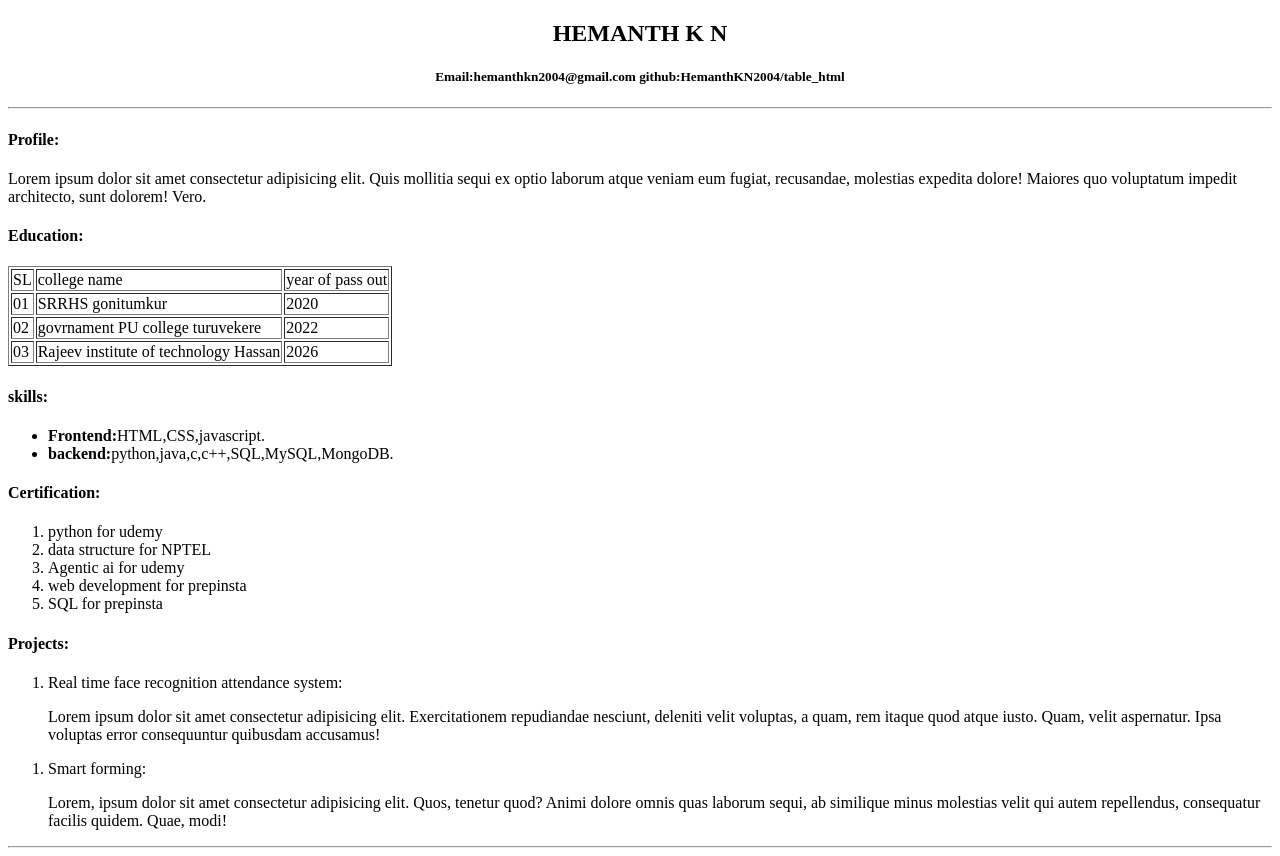
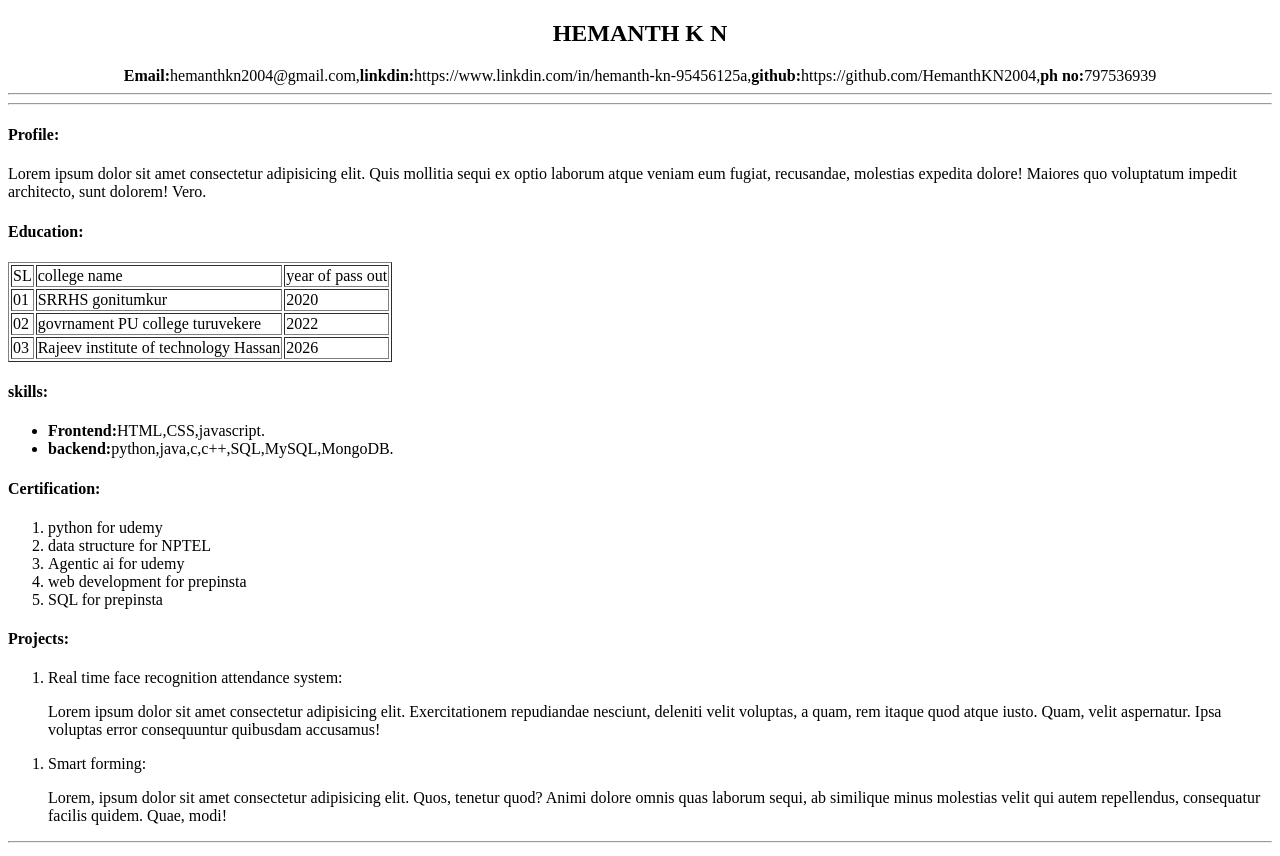
Before and after one commit to HemanthKN2004/html-tasks, a plain HTML site: page index.html in a window 1280 px wide. Drawn offline with Linux system fonts and the light colour scheme.

Commit message:
Revise contact details and add LinkedIn link
Updated contact information and added LinkedIn profile link.

```diff
--- a/index.html
+++ b/index.html
@@ -7,7 +7,8 @@
 </head>
 <body>
     <center><h2>HEMANTH K N</h2></center>
-    <center><h5><b>Email:</b>hemanthkn2004@gmail.com <b>github:</b>HemanthKN2004/table_html</h5></center>
+   <center><b>Email:</b>hemanthkn2004@gmail.com,<b>linkdin:</b>https://www.linkdin.com/in/hemanth-kn-95456125a,<b>github:</b>https://github.com/HemanthKN2004,<b>ph no:</b>797536939</center>
+    <hr>
     <hr>
     <h4>Profile:</h4>
     <p>Lorem ipsum dolor sit amet consectetur adipisicing elit.
```
